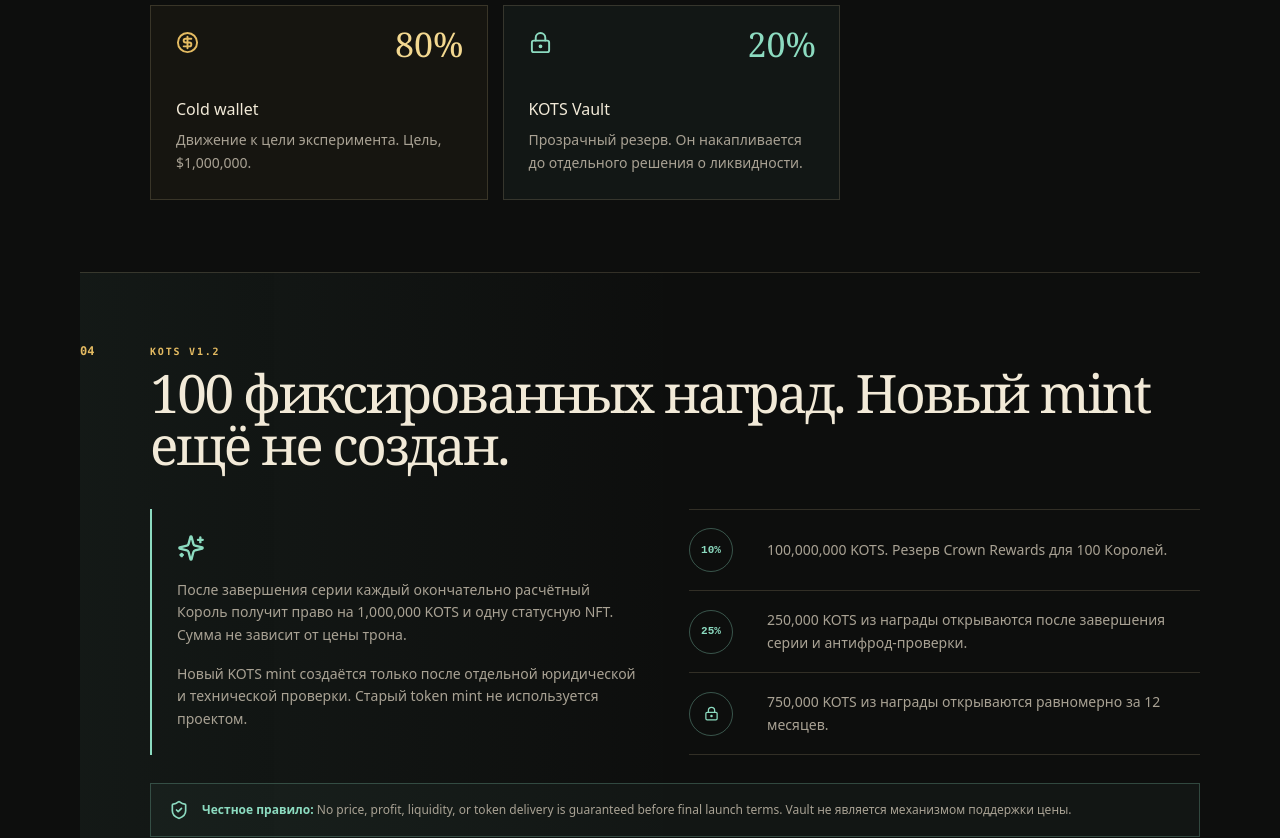
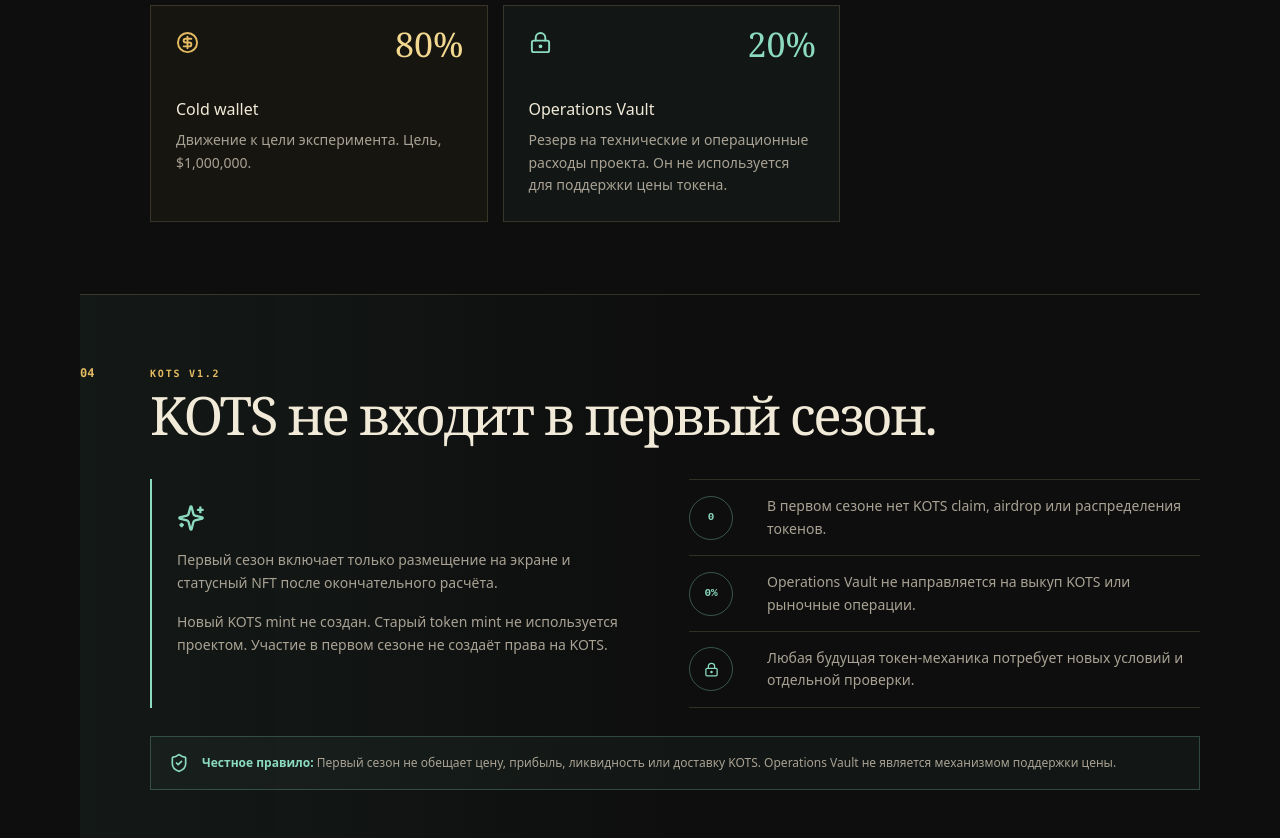
Before and after one commit to kingofthescreenofficial/king-of-the-screen, a Next.js app in the folder web/: page /mechanics-v1-1 in a window 1280 px wide. Shown: the part 2380-3218 px from the top of the page. Built offline with nearby package versions, Linux system fonts and the light colour scheme; no server answers; the database is empty.

Commit message:
docs: publish first season legal drafts

```diff
--- /dev/null
+++ b/web/app/legal/page.tsx
@@ -0,0 +1,37 @@
+import type { Metadata } from "next";
+import Link from "next/link";
+import { ArrowLeft, ShieldCheck } from "lucide-react";
+
+export const metadata: Metadata = {
+  title: "KOTS Pre-launch Legal Drafts",
+  description: "Pre-launch legal and content policy drafts for King of the Screen.",
+  robots: { index: false, follow: false },
+};
+
+export default function LegalPage() {
+  return (
+    <main className="min-h-screen bg-[#08080c] px-5 py-8 font-sans text-zinc-200 sm:px-8">
+      <div className="mx-auto max-w-3xl">
+        <nav className="mb-10 flex items-center justify-between border-b border-zinc-800 pb-5 text-xs font-bold tracking-[0.16em] text-zinc-400">
+          <Link href="/" className="inline-flex items-center gap-2 hover:text-yellow-300"><ArrowLeft size={15} />COMING SOON</Link>
+          <span>PRE-LAUNCH DRAFTS</span>
+        </nav>
+        <section className="rounded-2xl border border-yellow-400/35 bg-yellow-400/5 p-6">
+          <div className="flex gap-3"><ShieldCheck className="mt-1 shrink-0 text-yellow-300" /><div>
+            <h1 className="text-2xl font-black text-yellow-200">Документы первого сезона</h1>
+            <p className="mt-2 leading-7 text-zinc-300">Оплаты, NFT mint, KOTS claim и рыночные операции выключены. Это pre-launch черновики. Они не заменяют финальные условия с данными оператора, контактами, применимым правом и правилами возврата.</p>
+          </div></div>
+        </section>
+
+        <article className="mt-10 space-y-8 leading-7 text-zinc-300">
+          <section><h2 className="text-xl font-bold text-white">1. Что покупает участник</h2><p>Участник оплачивает одно публичное размещение на главном экране. Размещение включает отображаемые имя, сообщение, изображение и ссылку. Правление остается активным до подтвержденного размещения следующего участника по следующей опубликованной цене.</p><p className="mt-3">После окончательного расчета и соблюдения правил контента участнику предназначается один статусный NFT из серии 100. NFT фиксирует факт правления. Он не дает долю в выручке, право на прибыль, дивиденды, выкуп, KOTS или средства Operations Vault.</p></section>
+          <section><h2 className="text-xl font-bold text-white">2. Цена и серия</h2><p>Цена следующего правления публикуется сервером до оплаты. Серия содержит максимум 100 подтвержденных правлений. Оплата проходит в SOL. USD-цена служит для отображения. Точная сумма SOL фиксируется в подписанном payment intent на ограниченный срок.</p></section>
+          <section><h2 className="text-xl font-bold text-white">3. KOTS</h2><p>Первый сезон не включает KOTS claim, airdrop, liquidity, выкуп токена, торговые операции или обещание будущего KOTS. Участие в первом сезоне не создает права требовать KOTS.</p></section>
+          <section><h2 className="text-xl font-bold text-white">4. Риски</h2><p>SOL-транзакции необратимы после подтверждения сети. Стоимость SOL меняется. NFT и цифровые активы не имеют гарантированной цены или ликвидности. Проект не обещает доход, охват, число просмотров, минимальный срок правления или медийный результат.</p><p className="mt-3">Solana, кошельки, RPC-провайдеры и NFT-инфраструктура являются внешними техническими системами. Участник использует собственный кошелек и никогда не передает seed phrase или приватный ключ.</p></section>
+          <section><h2 className="text-xl font-bold text-white">5. Контент</h2><p>Разрешены оригинальные изображения, сообщения и ссылки, на которые у участника есть права. Запрещены сексуальная эксплуатация детей, угрозы, насилие, терроризм, ненависть, фишинг, malware, wallet drainer, незаконные товары, финансовое мошенничество и нарушения прав третьих лиц.</p><p className="mt-3">Контент проверяется до публикации. Оператор вправе снять материал при нарушении правил, требовании закона, жалобе правообладателя или угрозе безопасности. Финальная версия включит процедуру жалоб и contact point.</p></section>
+          <section><h2 className="text-xl font-bold text-white">6. Перед запуском</h2><p>До включения оплат проект опубликует данные оператора, адрес для notices, email, применимое право, forum, правила возврата и ограниченные юрисдикции. Условия checkout будут требовать отдельного подтверждения участника.</p></section>
+        </article>
+      </div>
+    </main>
+  );
+}
--- a/web/app/mechanics-v1-1/page.tsx
+++ b/web/app/mechanics-v1-1/page.tsx
@@ -126,8 +126,8 @@ export default function MechanicsV11Page() {
             <article className={styles.vaultCard}>
               <span>20%</span>
               <LockKeyhole size={23} aria-hidden="true" />
-              <h3>KOTS Vault</h3>
-              <p>Прозрачный резерв. Он накапливается до отдельного решения о ликвидности.</p>
+              <h3>Operations Vault</h3>
+              <p>Резерв на технические и операционные расходы проекта. Он не используется для поддержки цены токена.</p>
             </article>
           </div>
         </div>
@@ -138,24 +138,24 @@ export default function MechanicsV11Page() {
           <span className={styles.sectionNumber}>04</span>
           <div>
             <p className={styles.eyebrow}>KOTS V1.2</p>
-            <h2 id="kots-title">100 фиксированных наград. Новый mint ещё не создан.</h2>
+            <h2 id="kots-title">KOTS не входит в первый сезон.</h2>
           </div>
         </div>
         <div className={styles.kotsGrid}>
           <div className={styles.kotsStatement}>
             <Sparkles size={28} aria-hidden="true" />
-            <p>После завершения серии каждый окончательно расчётный Король получит право на 1,000,000 KOTS и одну статусную NFT. Сумма не зависит от цены трона.</p>
-            <p>Новый KOTS mint создаётся только после отдельной юридической и технической проверки. Старый token mint не используется проектом.</p>
+            <p>Первый сезон включает только размещение на экране и статусный NFT после окончательного расчёта.</p>
+            <p>Новый KOTS mint не создан. Старый token mint не используется проектом. Участие в первом сезоне не создаёт права на KOTS.</p>
           </div>
           <div className={styles.operations}>
-            <div><span>10%</span><p>100,000,000 KOTS. Резерв Crown Rewards для 100 Королей.</p></div>
-            <div><span>25%</span><p>250,000 KOTS из награды открываются после завершения серии и антифрод-проверки.</p></div>
-            <div><span><LockKeyhole size={15} /></span><p>750,000 KOTS из награды открываются равномерно за 12 месяцев.</p></div>
+            <div><span>0</span><p>В первом сезоне нет KOTS claim, airdrop или распределения токенов.</p></div>
+            <div><span>0%</span><p>Operations Vault не направляется на выкуп KOTS или рыночные операции.</p></div>
+            <div><span><LockKeyhole size={15} /></span><p>Любая будущая токен-механика потребует новых условий и отдельной проверки.</p></div>
           </div>
         </div>
         <div className={styles.ruleBox}>
           <ShieldCheck size={20} aria-hidden="true" />
-          <p><strong>Честное правило:</strong> No price, profit, liquidity, or token delivery is guaranteed before final launch terms. Vault не является механизмом поддержки цены.</p>
+          <p><strong>Честное правило:</strong> Первый сезон не обещает цену, прибыль, ликвидность или доставку KOTS. Operations Vault не является механизмом поддержки цены.</p>
         </div>
       </section>
 
@@ -189,7 +189,7 @@ export default function MechanicsV11Page() {
 
       <footer className={styles.footer}>
         <span>KING OF THE SCREEN · MECHANICS V1.2</span>
-        <span>TEMPORARY DISCUSSION PAGE</span>
+        <Link href="/legal">PRE-LAUNCH LEGAL DRAFTS</Link>
       </footer>
     </main>
   );
```
Also changed, not shown: 1 other file (tests, documents, lock files or other folders).
